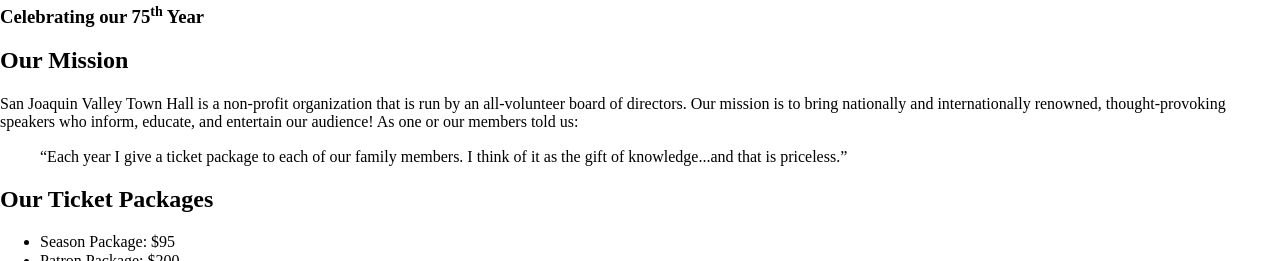
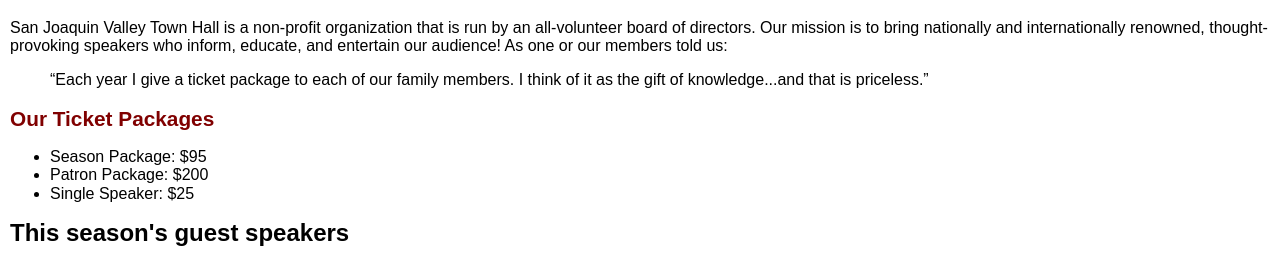
Before and after one commit to Isaiahb86/A10, a plain HTML site: page index.html in a window 1280 px wide. Shown: the part 146-407 px from the top of the page. Drawn offline with nearby package versions, Linux system fonts and the light colour scheme; files that its build step writes are made by us from their sources; files whose address does not match are found by name.

Commit message:
Update index.html

```diff
--- a/index.html
+++ b/index.html
@@ -7,7 +7,7 @@
 	<title>San Joaquin Valley Town Hall</title>
 	<link rel="shortcut icon" href="images/favicon.ico">
 	<link rel="stylesheet" href="styles/normalize.css">
-	<link rel="stylesheet" href="styles/c4_main.css">
+	<link rel="stylesheet" href="styles/main.css">
 </head>
 
 <body>
```
